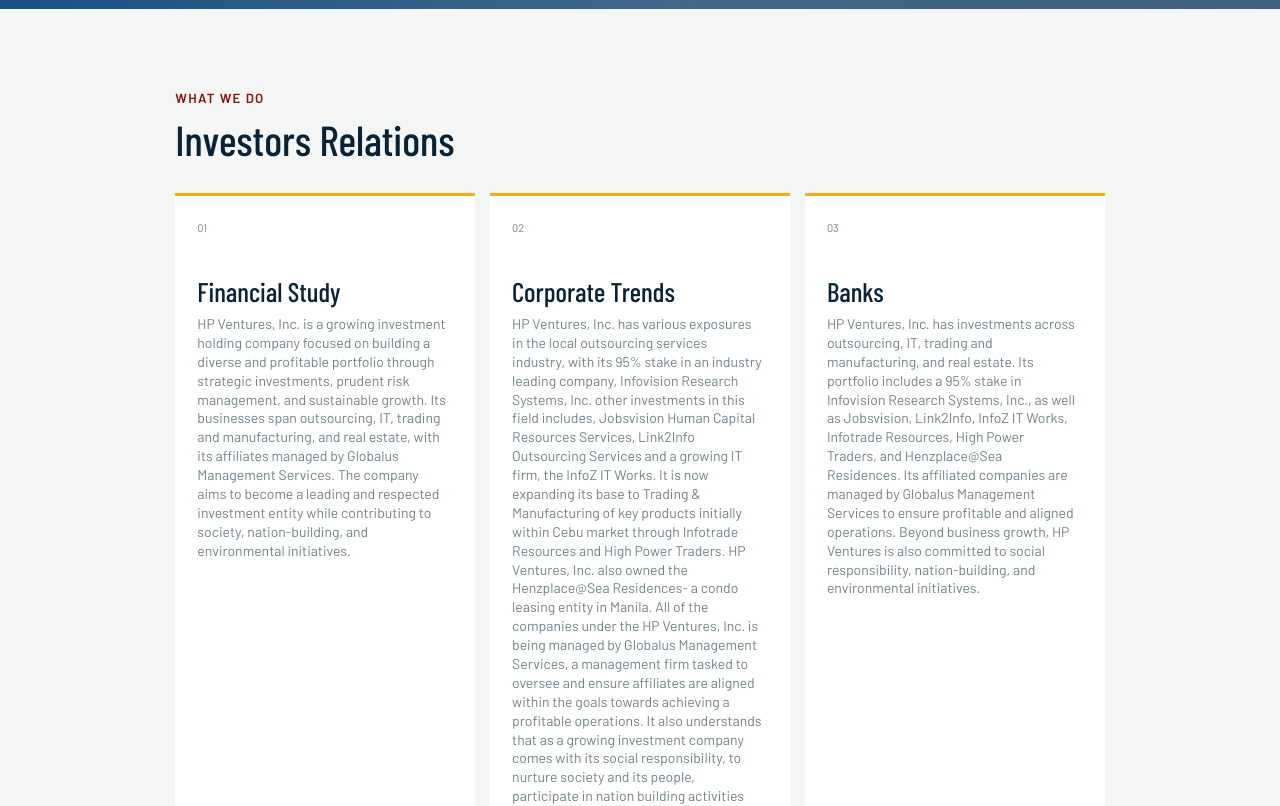
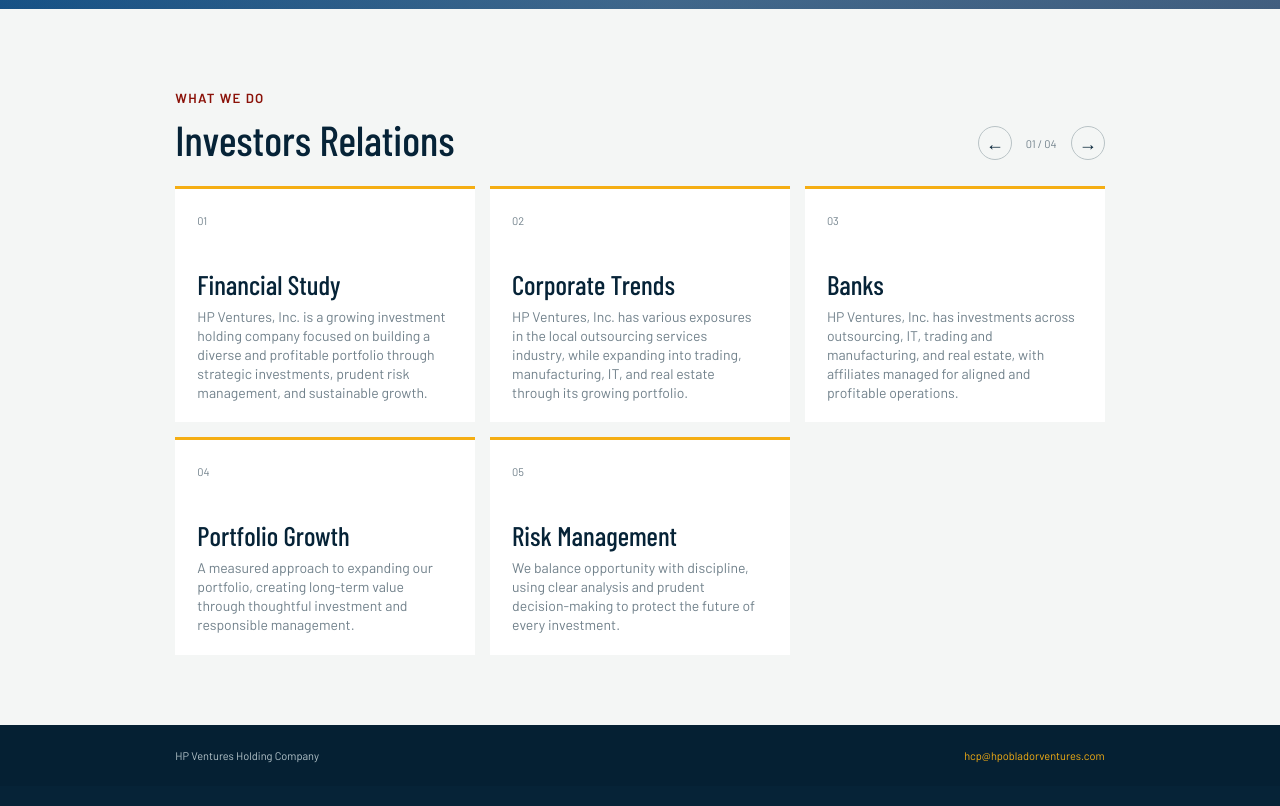
Before and after one commit to K3NNY0506/HPVentures_Projects, a React (Vite) app: page / in a window 1280 px wide. Shown: the part 780-1586 px from the top of the page. Built offline with nearby package versions, Linux system fonts and the light colour scheme; grey boxes are pictures that could not be loaded.

Commit message:
7th Commit

```diff
--- a/src/App.jsx
+++ b/src/App.jsx
@@ -1,8 +1,49 @@
 import { useState } from 'react'
 import logo from './images/logo.png'
 
+const categories = {
+  'Investors Relations': [
+    { title: 'Financial Study', text: 'HP Ventures, Inc. is a growing investment holding company focused on building a diverse and profitable portfolio through strategic investments, prudent risk management, and sustainable growth.' },
+    { title: 'Corporate Trends', text: 'HP Ventures, Inc. has various exposures in the local outsourcing services industry, while expanding into trading, manufacturing, IT, and real estate through its growing portfolio.' },
+    { title: 'Banks', text: 'HP Ventures, Inc. has investments across outsourcing, IT, trading and manufacturing, and real estate, with affiliates managed for aligned and profitable operations.' },
+    { title: 'Portfolio Growth', text: 'A measured approach to expanding our portfolio, creating long-term value through thoughtful investment and responsible management.' },
+    { title: 'Risk Management', text: 'We balance opportunity with discipline, using clear analysis and prudent decision-making to protect the future of every investment.' },
+  ],
+  'Business Interest': [
+    { title: 'Outsourcing', text: 'Building dependable service businesses that help organizations operate with greater focus, speed, and confidence.' },
+    { title: 'Information Technology', text: 'Supporting practical technology solutions that make businesses more connected, capable, and ready for change.' },
+    { title: 'Trading & Manufacturing', text: 'Growing our presence in the trading and manufacturing space through reliable products and local market knowledge.' },
+    { title: 'Real Estate', text: 'Investing in places and properties that serve people well and create durable value over time.' },
+    { title: 'New Opportunities', text: 'We stay curious about new markets, partners, and ideas that fit our values and strengthen our portfolio.' },
+  ],
+  'Social Responsibility': [
+    { title: 'Community', text: 'We participate in initiatives that nurture people, strengthen communities, and support a more inclusive future.' },
+    { title: 'Nation Building', text: 'Our work contributes to the growth of the communities and local economies where our businesses operate.' },
+    { title: 'Environment', text: 'We believe responsible growth includes caring for the environment and making thoughtful choices today.' },
+    { title: 'Collective Action', text: 'Partnership and shared effort help turn good intentions into meaningful, lasting outcomes.' },
+    { title: 'People First', text: 'We value the people behind every business and seek to create opportunities for them to thrive.' },
+  ],
+  Careers: [
+    { title: 'Join Our Team', text: 'Bring your perspective, expertise, and ambition to a growing group of businesses with room to make an impact.' },
+    { title: 'Growth Mindset', text: 'We support people who stay curious, take ownership, and keep looking for better ways forward.' },
+    { title: 'Shared Values', text: 'Integrity, accountability, and respect shape how we work with our colleagues, partners, and communities.' },
+    { title: 'Make An Impact', text: 'Your work can reach beyond a single role, contributing to businesses and initiatives that matter.' },
+    { title: 'Our Culture', text: 'We are building a culture that is collaborative, practical, and open to new ideas.' },
+  ],
+}
+
+const categoryNames = Object.keys(categories)
+
 function App() {
   const [menuOpen, setMenuOpen] = useState(false)
+  const [categoryIndex, setCategoryIndex] = useState(0)
+
+  const activeCategory = categoryNames[categoryIndex]
+  const visibleCards = categories[activeCategory]
+
+  const moveCategory = (direction) => {
+    setCategoryIndex((currentIndex) => (currentIndex + direction + categoryNames.length) % categoryNames.length)
+  }
 
   return (
     <main className="site-shell">
@@ -27,14 +68,16 @@
       <section className="workspace-section" id="services">
         <div className="section-heading">
           <div>
-            <p className="eyebrow"><big>What we do</big></p><h2>Investors Relations</h2>
+            <p className="eyebrow"><big>What we do</big></p><h2>{activeCategory}</h2>
           </div>
-          {/* <a className="add-button" href="#projects">View our work <span>→</span></a> */}
+          <div className="carousel-controls">
+            <button className="carousel-arrow" aria-label="Previous category" onClick={() => moveCategory(-1)}>←</button>
+            <span>{String(categoryIndex + 1).padStart(2, '0')} / {String(categoryNames.length).padStart(2, '0')}</span>
+            <button className="carousel-arrow" aria-label="Next category" onClick={() => moveCategory(1)}>→</button>
+          </div>
         </div>
         <div className="project-grid" id="projects">
-          <article className="project-card"><span>01</span><h3>Financial Study</h3><p>HP Ventures, Inc. is a growing investment holding company focused on building a diverse and profitable portfolio through strategic investments, prudent risk management, and sustainable growth. Its businesses span outsourcing, IT, trading and manufacturing, and real estate, with its affiliates managed by Globalus Management Services. The company aims to become a leading and respected investment entity while contributing to society, nation-building, and environmental initiatives.</p></article>
-          <article className="project-card"><span>02</span><h3>Corporate Trends</h3><p>HP Ventures, Inc. has various exposures in the local outsourcing services industry, with its 95% stake in an industry leading company, Infovision Research Systems, Inc. other investments in this field includes, Jobsvision Human Capital Resources Services, Link2Info Outsourcing Services and a growing IT firm, the InfoZ IT Works. It is now expanding its base to Trading & Manufacturing of key products initially within Cebu market through Infotrade Resources and High Power Traders. HP Ventures, Inc. also owned the Henzplace@Sea Residences- a condo leasing entity in Manila. All of the companies under the HP Ventures, Inc. is being managed by Globalus Management Services, a management firm tasked to oversee and ensure affiliates are aligned within the goals towards achieving a profitable operations. It also understands that as a growing investment company comes with its social responsibility, to nurture society and its people, participate in nation building activities and caring for the environment. HP Ventures, Inc. commits to actively participate in collective activities aligned on these endeavors.</p></article>
-          <article className="project-card"><span>03</span><h3>Banks</h3><p>HP Ventures, Inc. has investments across outsourcing, IT, trading and manufacturing, and real estate. Its portfolio includes a 95% stake in Infovision Research Systems, Inc., as well as Jobsvision, Link2Info, InfoZ IT Works, Infotrade Resources, High Power Traders, and Henzplace@Sea Residences. Its affiliated companies are managed by Globalus Management Services to ensure profitable and aligned operations. Beyond business growth, HP Ventures is also committed to social responsibility, nation-building, and environmental initiatives.</p></article>
+          {visibleCards.map((card, index) => <article className="project-card" key={card.title}><span>{String(index + 1).padStart(2, '0')}</span><h3>{card.title}</h3><p>{card.text}</p></article>)}
         </div>
 
       </section>
```
Also changed, not shown: src/styles.css.
